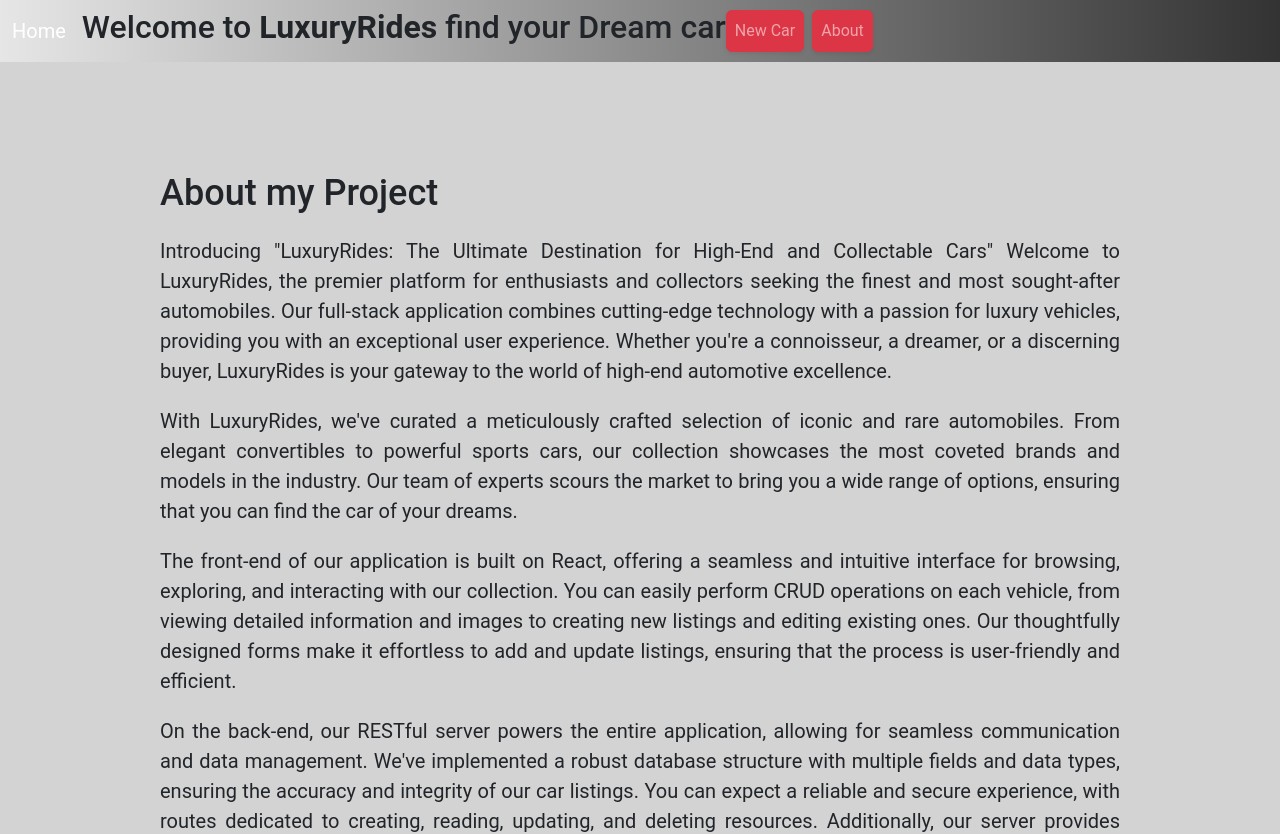
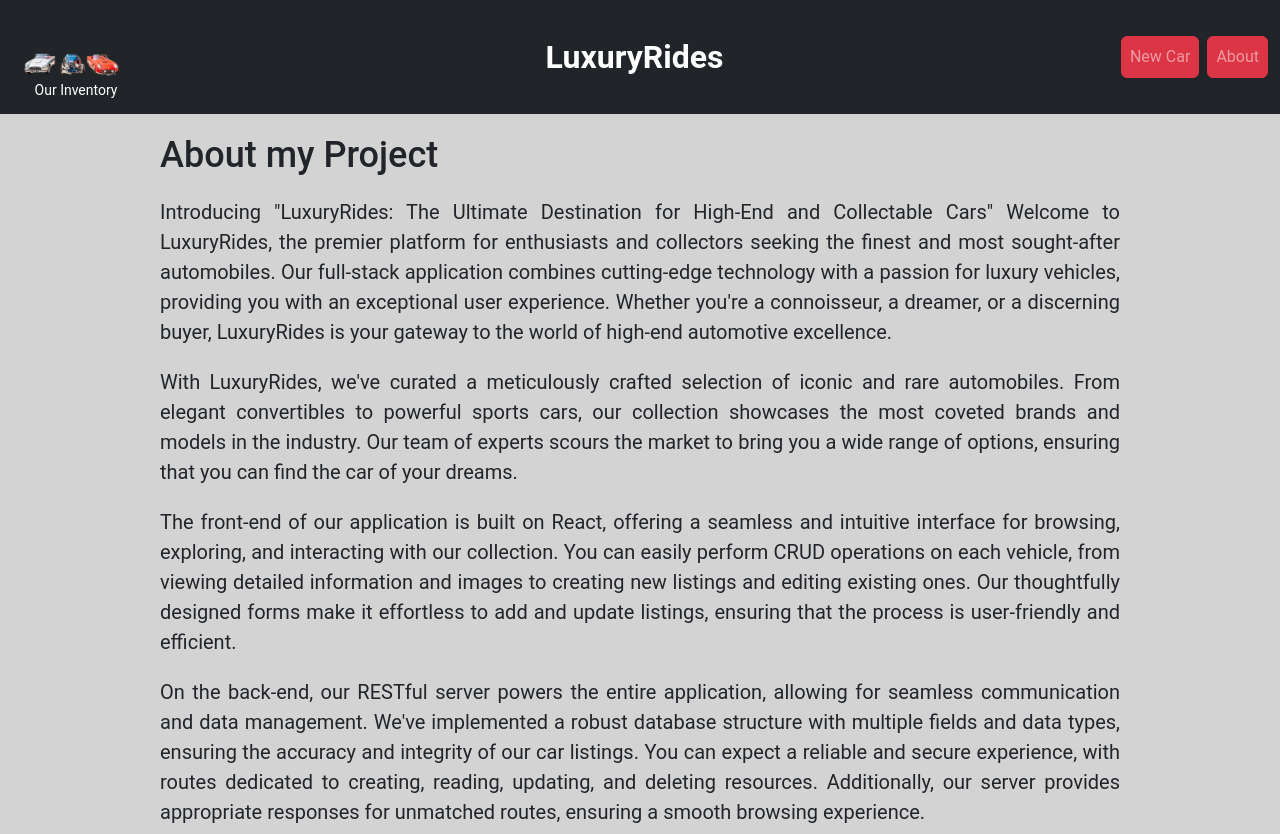
Before and after one commit to MarkRobertson67/fullstack-portfolio-project, a React (Create React App) app in the folder frontend/: page /about in a window 1280 px wide. Shown: the top 834 px of the page. Built offline with nearby package versions, Linux system fonts and the light colour scheme; no server answers.

Commit message:
Work done on each page

```diff
--- a/frontend/public/index.html
+++ b/frontend/public/index.html
@@ -9,12 +9,21 @@
       name="description"
       content="Web site created using create-react-app"
     />
+    <script src="https://code.jquery.com/jquery-3.6.0.min.js" crossorigin="anonymous"></script>
+<script src="https://stackpath.bootstrapcdn.com/bootstrap/4.5.2/js/bootstrap.min.js" crossorigin="anonymous"></script>
+
     <link rel="apple-touch-icon" href="%PUBLIC_URL%/logo192.png" />
     <!--
       manifest.json provides metadata used when your web app is installed on a
       user's mobile device or desktop. See https://developers.google.com/web/fundamentals/web-app-manifest/
     -->
     <link rel="manifest" href="%PUBLIC_URL%/manifest.json" />
+    <link
+      rel="stylesheet"
+      href="https://stackpath.bootstrapcdn.com/bootstrap/4.3.1/css/bootstrap.min.css"
+      integrity="sha384-ggOyR0iXCbMQv3Xipma34MD+dH/1fQ784/j6cY/iJTQUOhcWr7x9JvoRxT2MZw1T"
+      crossorigin="anonymous"
+    >
     <!--
       Notice the use of %PUBLIC_URL% in the tags above.
       It will be replaced with the URL of the `public` folder during the build.
--- a/frontend/src/Components/About.js
+++ b/frontend/src/Components/About.js
@@ -28,7 +28,7 @@ export default function About( { mode } ) {   // mode because
           filter: mode ? "brightness(80%)" : "none",
         }}>
 
-                <div className="about">
+                <div className="about"><br />
                   <h1>About my Project</h1>
 
                   <p>
@@ -80,13 +80,13 @@ export default function About( { mode } ) {   // mode because
           </div>
         ))}
       </div>
-      {/* <div className="trello-board">
-          <a href="https://trello.com/invite/b/q3MjafJY/ATTI5ec278cb24bf01d48f6285b2ddf24ce9D74B7E3C/snacks-simple-project-board" target="_blank" rel="noopener noreferrer">
+      <div className="trello-board">
+          <a href="https://trello.com/b/M5mUJwWm/luxuryrides" target="_blank" rel="noopener noreferrer">
           <h1>Trello Board</h1>
         </a>
       </div>
-      <div className="wireframe">
-        <a href="https://lucid.app/lucidchart/b4a7f661-b0e1-4ae8-b8d8-744fc2f7ca0d/edit?viewport_loc=-387%2C-17%2C2736%2C1355%2C0_0&invitationId=inv_cc436efd-3923-431e-8c96-ff955f0cb6d6" target="_blank" rel="noopener noreferrer">
+      {/* <div className="wireframe">
+        <a href="https://lucid.app/lucidchart" target="_blank" rel="noopener noreferrer">
           <h1>Wireframe</h1>
         </a>
       </div> */}
--- a/frontend/src/Components/NavBar.js
+++ b/frontend/src/Components/NavBar.js
@@ -1,16 +1,36 @@
 import { Link } from "react-router-dom";
+import CarButton from "../assets/CarButton.png";
 
 export default function NavBar() {
   return (
-    <nav className="navbar navbar-expand-lg navbar-dark " style={{ background: 'linear-gradient(to right, #e6e6e6, #333333)' }}>
+    <nav className="navbar navbar-expand-lg navbar-dark bg-dark fixed-top">
       <div className="container-fluid">
-        <Link className="navbar-brand" to="/products">
-          Home
+      <Link
+          className="navbar-brand d-flex flex-column align-items-center"
+          to="/products"
+        >
+          <img
+            src={CarButton}
+            alt="LuxuryRides Logo"
+            className="logo-image"
+            style={{
+              width: "120px",
+              height: "auto",
+              transition: "transform 0.3s",
+            }}
+            onMouseOver={(e) => (e.currentTarget.style.transform = "scale(1.1)")}
+            onMouseOut={(e) => (e.currentTarget.style.transform = "scale(1)")}
+          />
+          <div className="ml-2" style={{ fontSize: "14px" }}>
+            Our Inventory
+          </div>
         </Link>
-        <h2>
-          Welcome to <span className="fw-bold">LuxuryRides</span> find your Dream car
-        </h2>
-        <div className="collapse navbar-collapse" id="navbarNav">
+        <div className="d-flex flex-grow-1 justify-content-center align-items-center">
+          <h2 className="navbar-title text-white text-center m-0">
+            <span className="fw-bold">LuxuryRides</span>
+          </h2>
+        </div>
+        <div className="ml-auto">
           <ul className="navbar-nav">
             <li className="nav-item">
               <Link className="nav-link btn btn-danger me-2 shadow-sm" to="/products/new">
--- a/frontend/src/Components/Product.js
+++ b/frontend/src/Components/Product.js
@@ -1,35 +1,22 @@
-
 import { Link } from "react-router-dom";
+import { Card } from 'react-bootstrap';
 
 function Product({ product }) {
   return (
-    <tr>
-      <td>
-        {product.is_favorite ? (
-          <span>⭐️</span>
-        ) : (
-          <span>&nbsp; &nbsp; &nbsp;</span>
-        )}
-      </td>
-      <td>
-        <a href={product.url} target="_blank" rel="noreferrer">
-          {product.name}
-        </a>
-      </td>
-      <td>
-        <Link to={`/products/${product.id}`}>🔍</Link>
-      </td>
-      <td>
-      {product.is_vegan ? (
-          <span>👍🏽</span>
-        ) : (
-          <span>&nbsp; &nbsp; &nbsp;</span>
-        )}
-      </td>
-
-
-
-    </tr>
+    <Card className="card-wrapper" style={{ boxShadow: "0px 10px 20px rgba(0, 0, 0, 0.8)", height: "100%" }}>
+      <Card.Img src={product.image_url} alt={product.name} className="card-img-top" style={{ objectFit: "cover", height: "100%", width: "100%" }} />
+      <Card.Body className="d-flex flex-column">
+        <Card.Title>{product.name}</Card.Title>
+        <Card.Text style={{ maxHeight: "60px", overflow: "hidden" }}>
+          {product.description}
+        </Card.Text>
+        <div className="mt-auto">
+          <Link to={`/products/${product.id}`} className="btn btn-secondary">
+            Details
+          </Link>
+        </div>
+      </Card.Body>
+    </Card>
   );
 }
 
--- a/frontend/src/Components/ProductDetails.js
+++ b/frontend/src/Components/ProductDetails.js
@@ -53,7 +53,7 @@ function ProductDetails() {
 
 
   return (
-  <div className="container text-center mt-4">
+  <div className="container text-center" style={{ paddingTop: "150px" }}>
     <h1
       className="text-center"
       style={{
@@ -79,7 +79,7 @@ function ProductDetails() {
         <img
           src={product.image_url}
           alt={product.name}
-          style={{ width: "400px", height: "300px" }}
+          style={{ width: "auto", height: "300px", objectFit: "contain" }}
         />
       )}
 
--- a/frontend/src/Components/ProductEditForm.js
+++ b/frontend/src/Components/ProductEditForm.js
@@ -55,7 +55,7 @@ function ProductEditForm() {
 
 
   return (
-    <div className="container my-5">
+    <div className="container" style={{ paddingTop: "150px" }}>
       <h1>Edit this Car</h1>
       <form onSubmit={handleSubmit}>
         <div className="row">
--- a/frontend/src/Components/ProductNewForm.js
+++ b/frontend/src/Components/ProductNewForm.js
@@ -57,8 +57,8 @@ function ProductNewForm() {
 
 
   return (
-    <div className="container my-5">
-      <h1>Edit this Car</h1>
+    <div className="container" style={{ paddingTop: "150px" }}>
+      <h1>Add a New Car</h1>
       <form onSubmit={handleSubmit}>
         <div className="row">
           <div className="col-md-6">
--- a/frontend/src/Components/Products.js
+++ b/frontend/src/Components/Products.js
@@ -9,28 +9,20 @@ function Products() {
 
   useEffect(() => {
     axios
-    .get(`${API}/products`)
-    .then((response) => setProducts(response.data))
-    .catch((error) => console.warn("catch", error))
+      .get(`${API}/products`)
+      .then((response) => setProducts(response.data))
+      .catch((error) => console.warn("catch", error));
   }, []);
 
   return (
-    <div className="container my-5">
-      <table className="table table-striped table-bordered">
-        <thead className="thead-dark">
-
-          <tr>
-            <th>Favorite</th>
-            <th>Car</th>
-            <th>See this Car</th>
-          </tr>
-        </thead>
-        <tbody>
-          {products.map((product) => {
-            return <Product key={product.id} product={product} />;
-          })}
-        </tbody>
-      </table>
+    <div className="container" style={{ paddingTop: "150px" }}>
+      <div className="row">
+        {products.map((product) => (
+          <div key={product.id} className="col-md-3 mb-4">
+            <Product product={product} />
+          </div>
+        ))}
+      </div>
     </div>
   );
 }
```
Also changed, not shown: frontend/src/assets/CarButton.png (added).
